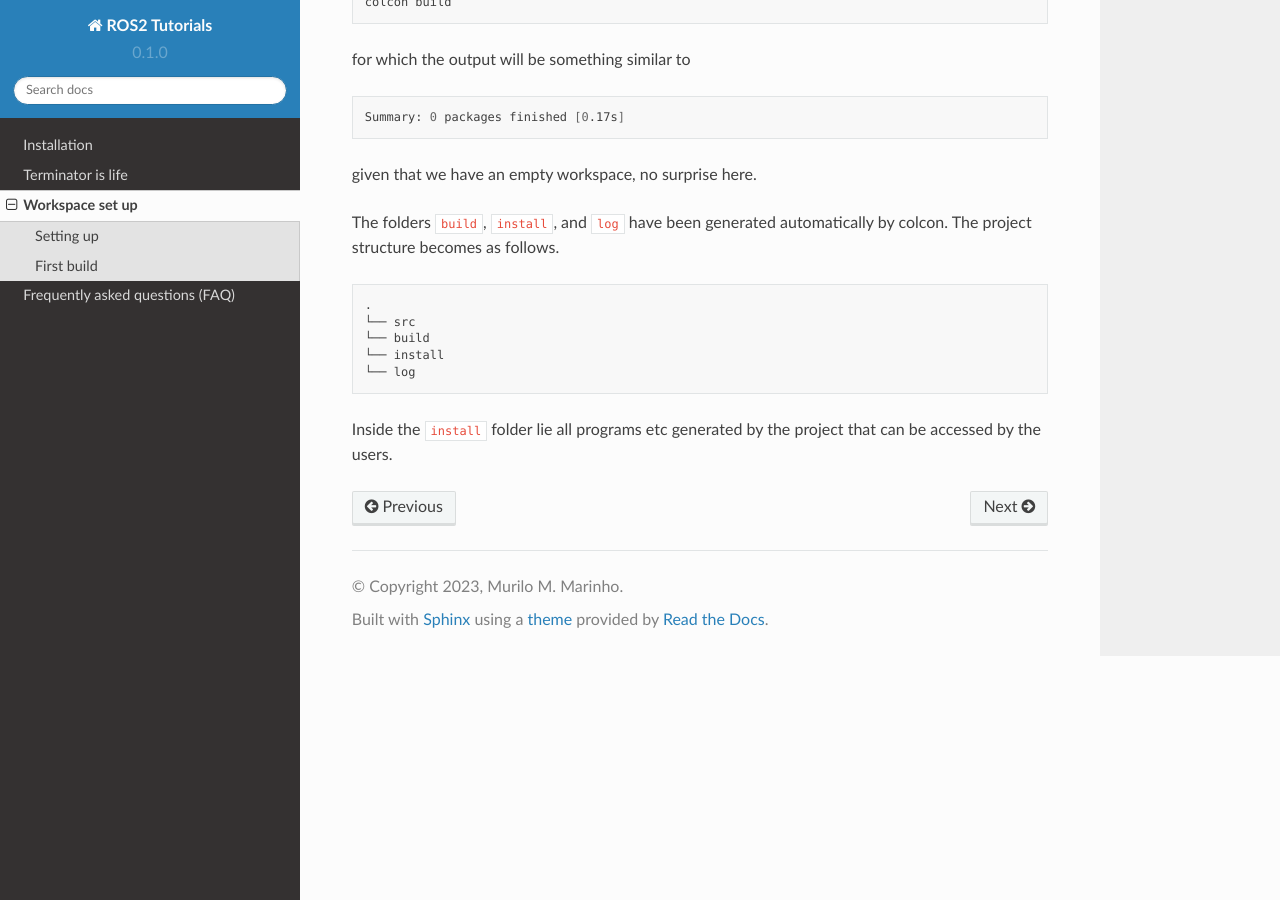
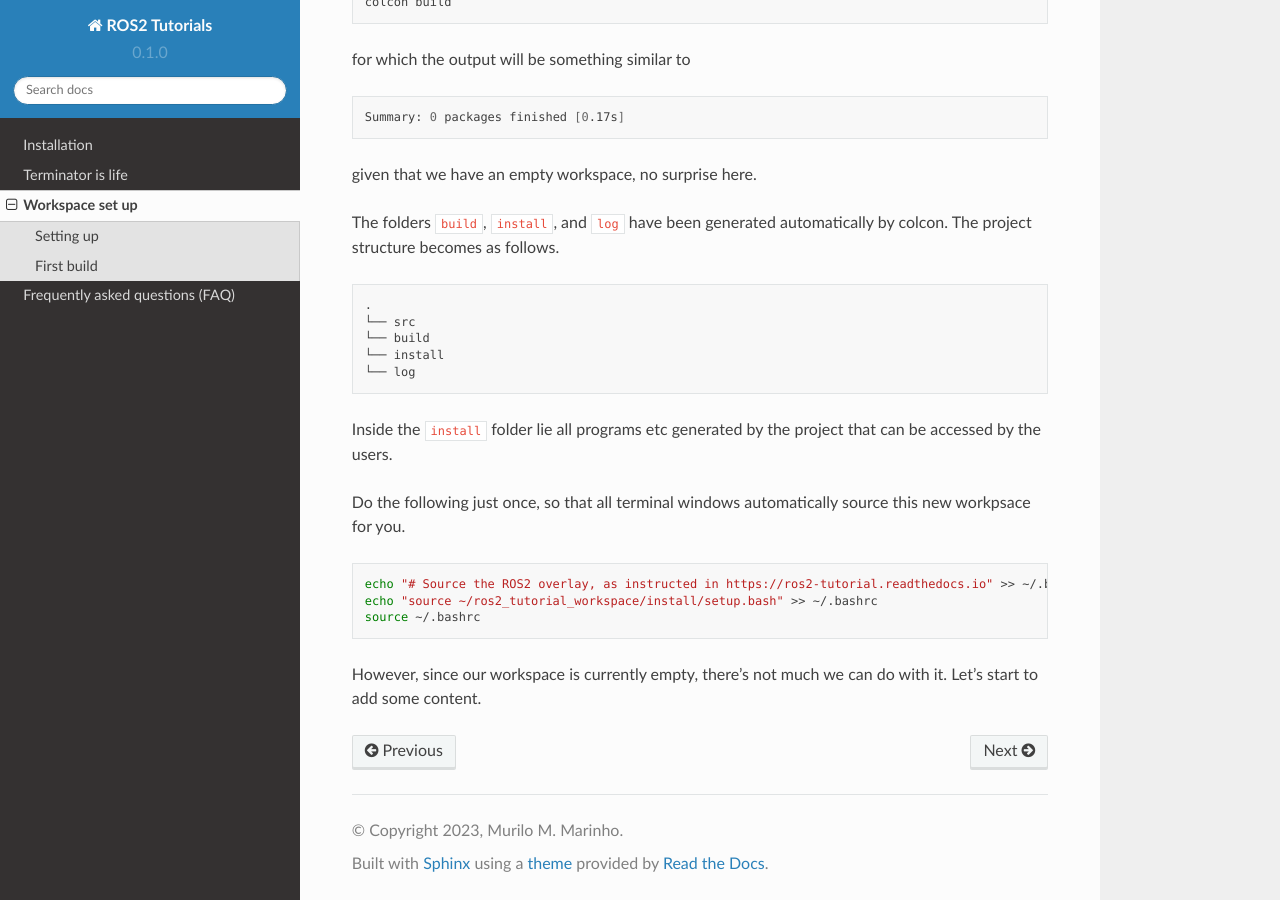
Before and after one commit to mmmarinho/ROS2_Tutorial, a Sphinx documentation site: the page built from docs/source/workspace_setup.rst, in a window 1280 px wide and 900 px high, scrolled down 853 px. Built offline with Sphinx 7.4.7 and the Read the Docs theme 2.0.0, drawn with Linux system fonts in a browser that asks for light colours; cross-references to code outside the pages are shown as plain code.

Commit message:
Update workspace_setup.rst

```diff
--- a/docs/source/workspace_setup.rst
+++ b/docs/source/workspace_setup.rst
@@ -51,3 +51,13 @@
     └── log
 
 Inside the :code:`install` folder lie all programs etc generated by the project that can be accessed by the users.
+
+Do the following just once, so that all terminal windows automatically source this new workpsace for you.
+
+.. code:: bash
+
+   echo "# Source the ROS2 overlay, as instructed in https://ros2-tutorial.readthedocs.io" >> ~/.bashrc
+   echo "source ~/ros2_tutorial_workspace/install/setup.bash" >> ~/.bashrc
+   source ~/.bashrc
+
+However, since our workspace is currently empty, there's not much we can do with it. Let's start to add some content.
```
